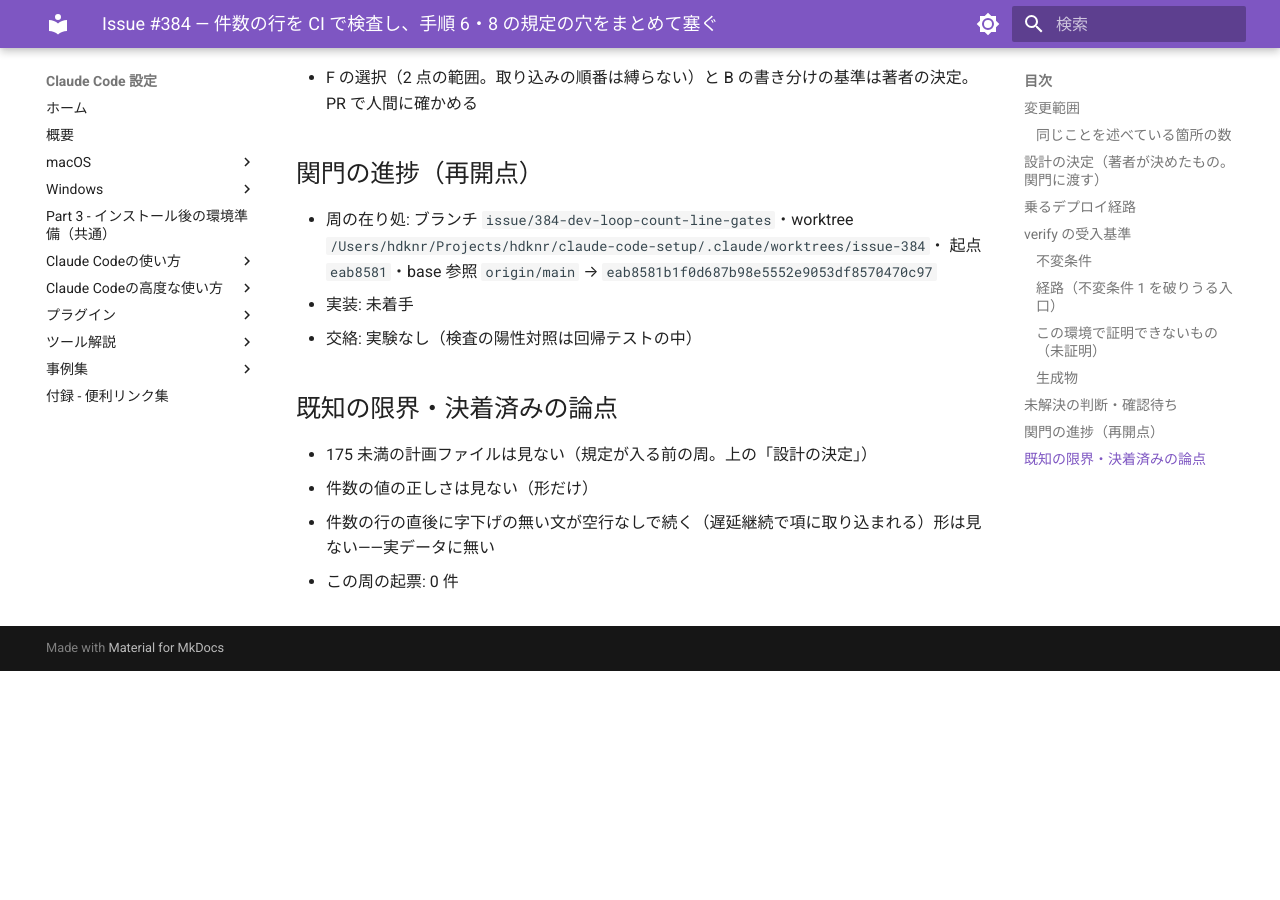
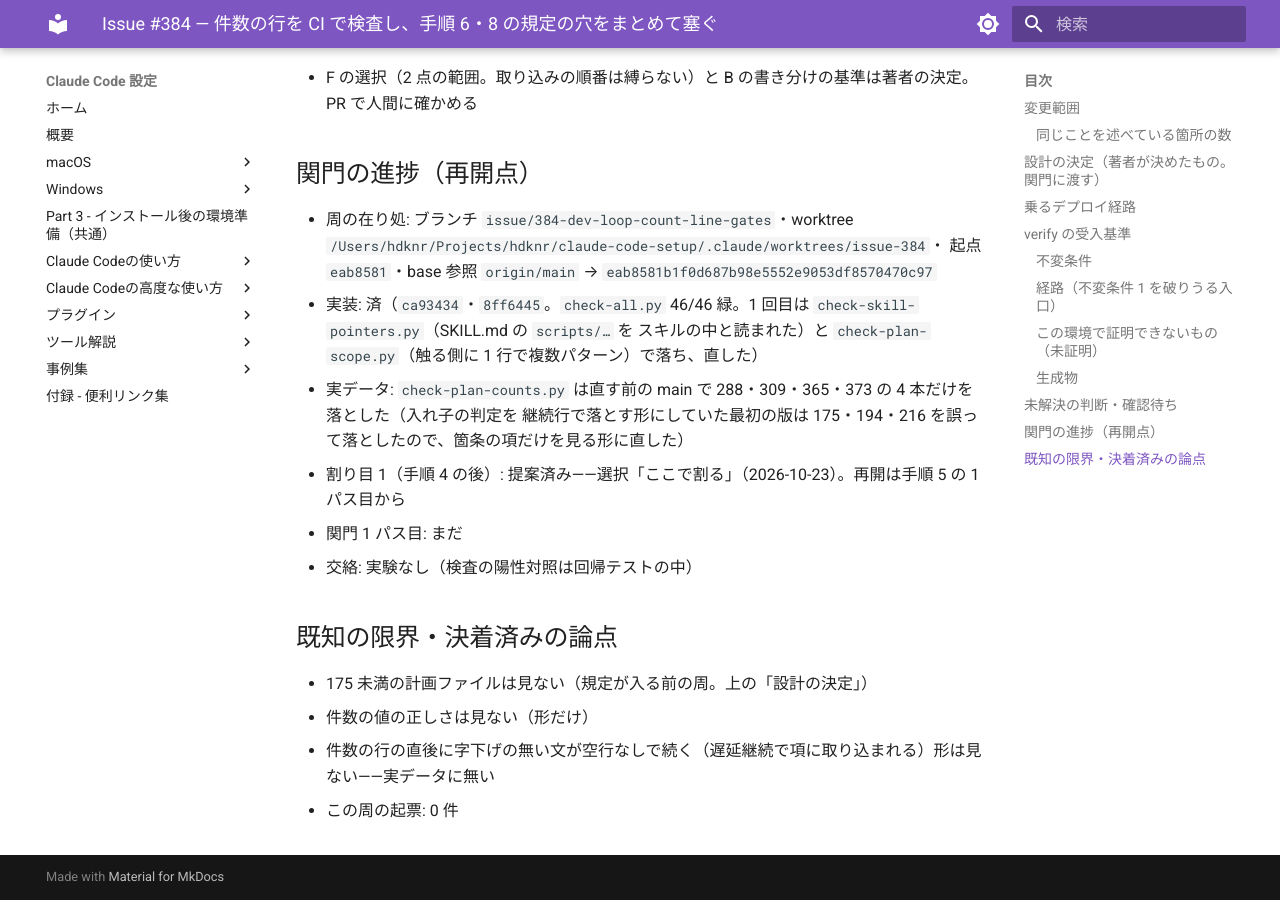
Before and after one commit to hdknr/claude-code-setup, an MkDocs documentation site: the page built from docs/plans/issue-384.md, in a window 1280 px wide and 900 px high, scrolled down 3927 px. Built offline with MkDocs 1.6.1 and Material for MkDocs 9.7.7, drawn with Linux system fonts in a browser that asks for light colours; before the commit the page ends 4598 px from its top, so only the background shows below that.

Commit message:
docs(plans): #384 の再開点を記録（割り目 1 で割る）
Co-Authored-By: Claude Opus 5.5 <noreply@anthropic.com>

```diff
--- a/docs/plans/issue-384.md
+++ b/docs/plans/issue-384.md
@@ -104,7 +104,12 @@
 
 - 周の在り処: ブランチ `issue/384-dev-loop-count-line-gates`・worktree `/Users/hdknr/Projects/hdknr/claude-code-setup/.claude/worktrees/issue-384`・
   起点 `eab8581`・base 参照 `origin/main` → `eab8581b1f0d687b98e5552e9053df8570470c97`
-- 実装: 未着手
+- 実装: 済（`ca93434`・`8ff6445`。`check-all.py` 46/46 緑。1 回目は `check-skill-pointers.py`（SKILL.md の `scripts/…` を
+  スキルの中と読まれた）と `check-plan-scope.py`（触る側に 1 行で複数パターン）で落ち、直した）
+- 実データ: `check-plan-counts.py` は直す前の main で 288・309・365・373 の 4 本だけを落とした（入れ子の判定を
+  継続行で落とす形にしていた最初の版は 175・194・216 を誤って落としたので、箇条の項だけを見る形に直した）
+- 割り目 1（手順 4 の後）: 提案済み——選択「ここで割る」（2026-10-23）。再開は手順 5 の 1 パス目から
+- 関門 1 パス目: まだ
 - 交絡: 実験なし（検査の陽性対照は回帰テストの中）
 
 ## 既知の限界・決着済みの論点
```
